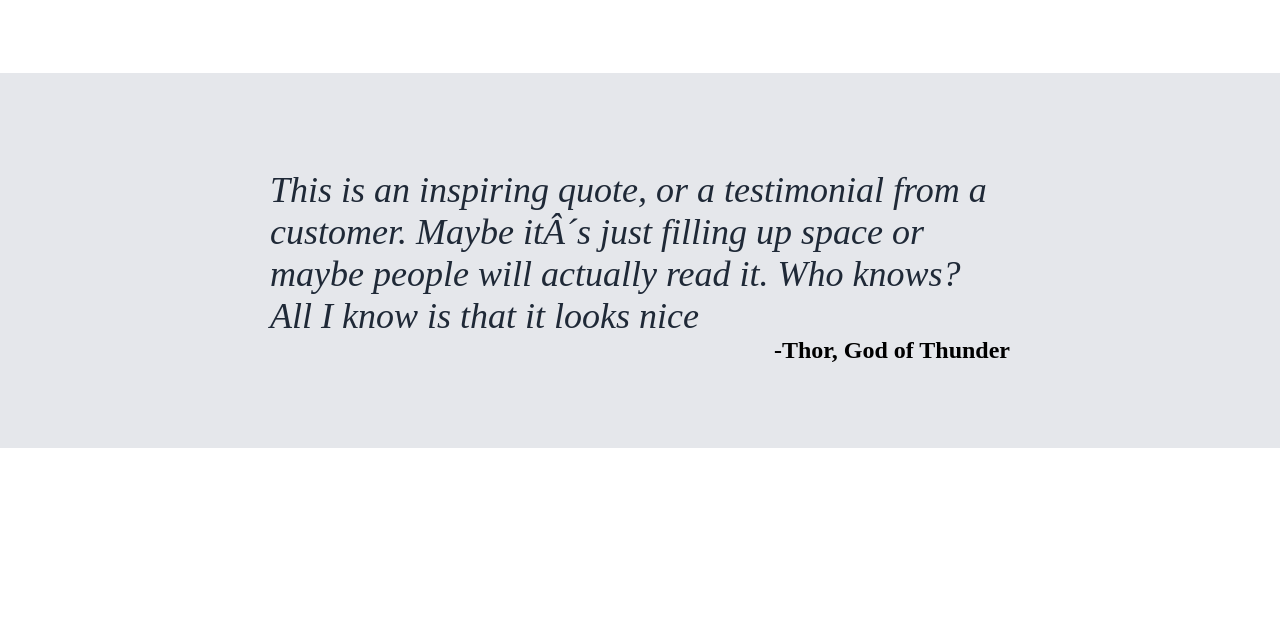
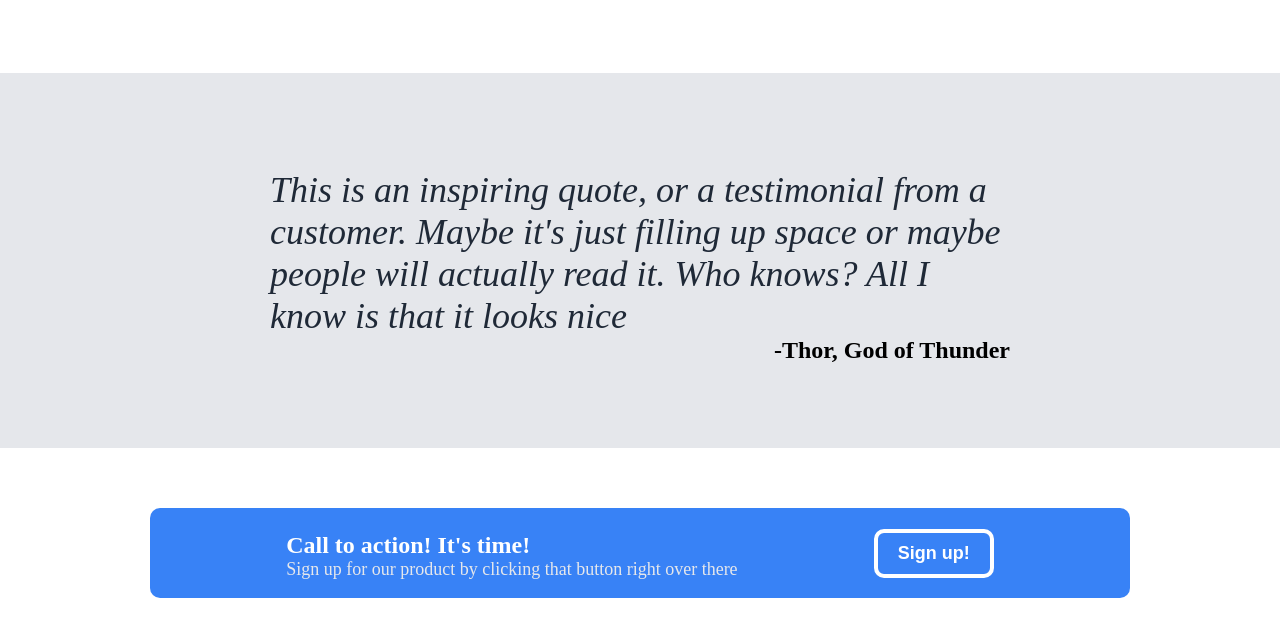
Before and after one commit to AtMarcel89/landing-page, a plain HTML site: page index.html in a window 1280 px wide. Shown: the part 858-1494 px from the top of the page. Before the commit the page ends 1306 px from the top, so only its background shows below. Drawn offline with Linux system fonts and the light colour scheme.

Commit message:
added Call to Action

```diff
--- a/index.html
+++ b/index.html
@@ -18,7 +18,7 @@
         <div class="second-section">
             <div class="second-section-left">
                 <p class="hero-main">This Website is Awesome</p>
-                <p class="hero-subtext">This website has some subtext that goes here under the main title. It`s a smaller font and the color is lower contrast.</p>
+                <p class="hero-subtext">This website has some subtext that goes here under the main title. It's a smaller font and the color is lower contrast.</p>
                <button>Sign up</button>
             </div>
             <img class="second-section-right" src="linktoimage" alt="this is a placeholder for an image">
@@ -46,8 +46,15 @@
         </ul>
     </div>
     <div class="quote">
-    <p class="text">This is an inspiring quote, or a testimonial from a customer. Maybe it´s just filling up space or maybe people will actually read it. Who knows? All I know is that it looks nice</p>
+    <p class="text">This is an inspiring quote, or a testimonial from a customer. Maybe it's just filling up space or maybe people will actually read it. Who knows? All I know is that it looks nice</p>
     <p class="signature">-Thor, God of Thunder</p>
+    </div>
+    <div class="CTA">
+        <div class="CTA-left">
+            <p class="bold-white">Call to action! It's time!</p>
+            <p class="cta-sub">Sign up for our product by clicking that button right over there</p>
+        </div>
+        <button class="sign">Sign up!</button>
     </div>
 </body>
 </html>
--- a/styles.css
+++ b/styles.css
@@ -123,3 +123,33 @@
     padding-right:20px;
     padding-left:20px;
 }
+.CTA{
+    background-color: #3882F6;
+    margin-left: 150px;
+    margin-right: 150px;
+    margin-top: 60px;
+    margin-bottom: 60px;
+    border-radius:10px;
+    display:flex;
+    justify-content: space-evenly;
+    align-items: center;
+}
+.CTA-left{
+    display: flex;
+    flex-direction: column;
+
+}
+.bold-white{
+    font-size:24px;
+    color:white;
+    font-weight: bold;
+    margin-bottom:0px;
+}
+.sign{
+    border:4px solid white;
+}
+.cta-sub{
+    margin-top:0px;
+    font-size:18px;
+    color:#E5E7EB;
+}
```
Lines whose indentation alone changed are shown as unchanged.
